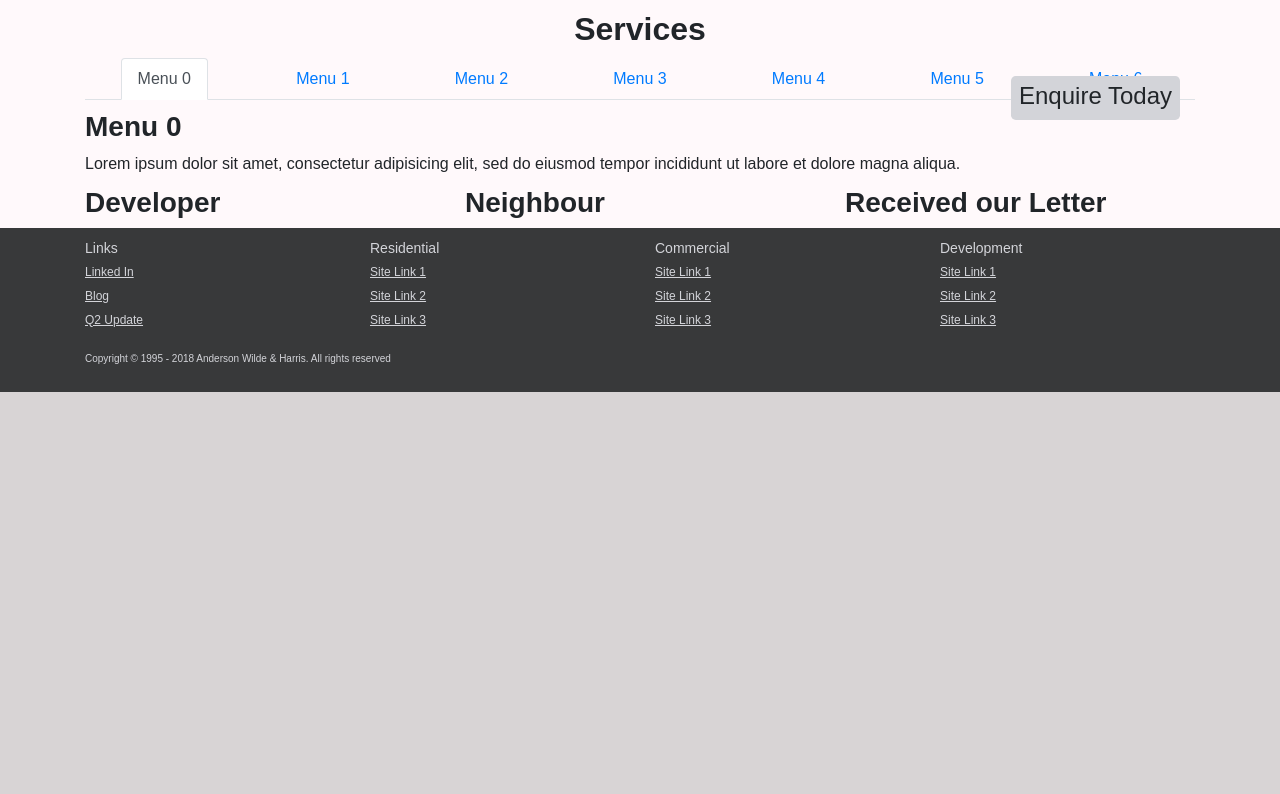
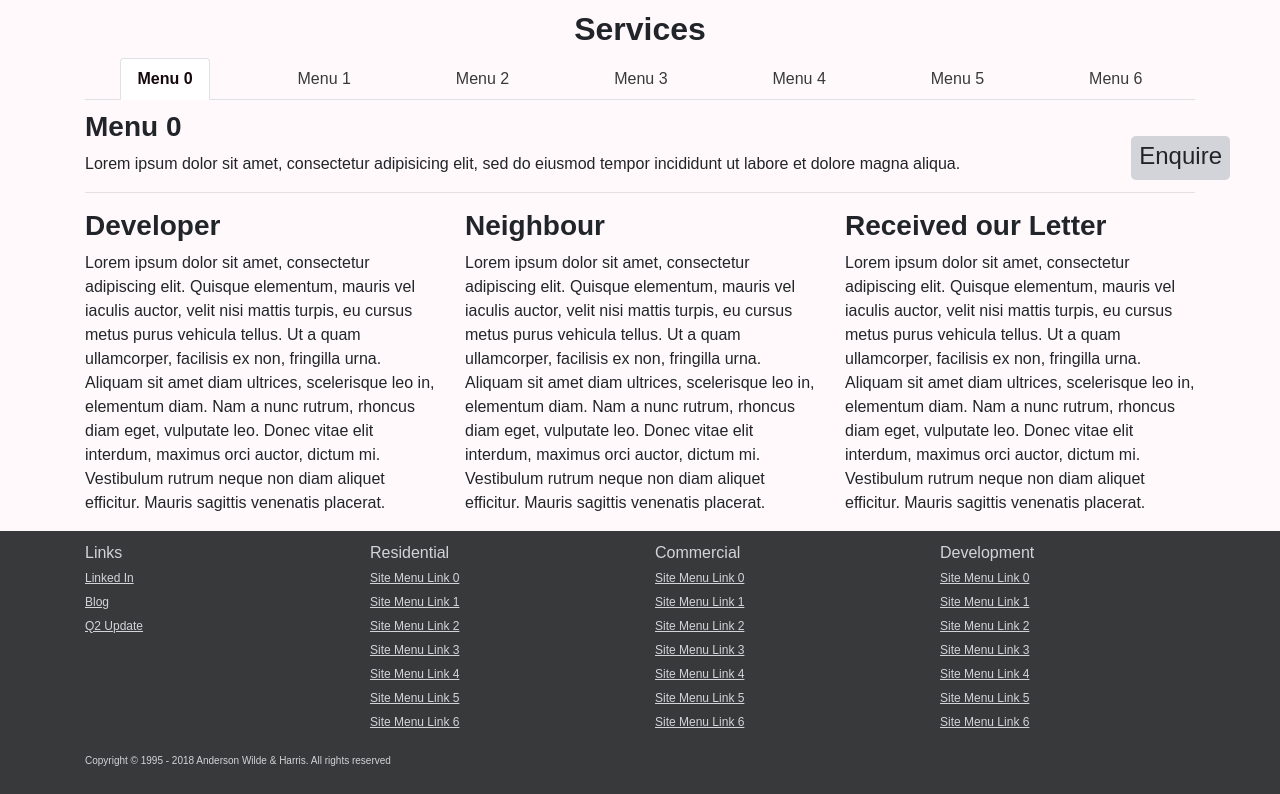
Before and after one commit to arindam8/awh, a Django app: a page that uses awh_build/home/templates/home/template.html in a window 1280 px wide. Shown: the part 580-1374 px from the top of the page. Before the commit the page ends 972 px from the top, so only its background shows below. Run offline with Django 3.2, Linux system fonts and the light colour scheme; some libraries are stand-ins or nearby versions; some web fonts are replaced.

Commit message:
aestetic updates

```diff
--- a/awh_build/home/static/home/styles/category.css
+++ b/awh_build/home/static/home/styles/category.css
@@ -51,8 +51,13 @@ h3 {
     margin-top: 10px;
 }
 
-.tab-content {
-    padding-bottom: 10px;
+.nav-tabs .nav-link {
+    color: var(--med-gray);
+}
+
+.nav-tabs .nav-item.show .nav-link, .nav-tabs .nav-link.active {
+    color: var(--black);
+    font-weight: bold;
 }
 
 .enq_jumbo {
@@ -62,12 +67,13 @@ h3 {
 
 #enquire_widget {
     position: fixed;
-    bottom: 100px;
-    right: 100px;
+    bottom: 40px;
+    right: 50px;
     user-select: none;
     opacity: 1;
     display: block;
     transition: 0.5s;
+    z-index: 100;
 }
 
 #enquire_widget:hover {
@@ -136,15 +142,15 @@ h3 {
     z-index: 100;
     position: fixed;
     bottom: -392px;
-    right: 100px;
+    right: 50px;
     margin-left: 100px;
     visibility: hidden;
     transition: 0.7s;
-    transition-timing-function: cubic-bezier(0.39, 1.46, 0.91, 1.32);
+    /*transition-timing-function: cubic-bezier(0.39, 1.46, 0.91, 1.32);*/
 }
 
 .popup_jumbo_translate {
-    bottom: 100px !important;
+    bottom: 8px !important;
     visibility: visible !important;
     transition: 1s;
 }
--- a/awh_build/home/static/home/styles/generic.css
+++ b/awh_build/home/static/home/styles/generic.css
@@ -10,6 +10,7 @@
     --light-gray: #D3D4D9;
     --med-gray: #38393A;
     --brand-col: #B50A37;
+    --black: #14080E;
     --font-fam: "museo-sans",sans-serif;
     --snow: #FFF9FB;
 }
@@ -48,7 +49,7 @@ body {
 }
 
 .footer_col_h {
-    font-size: 14px;
+    font-size: 16px;
     margin-bottom: 0px;
 }
 
--- a/awh_build/home/templates/home/template.html
+++ b/awh_build/home/templates/home/template.html
@@ -62,25 +62,37 @@
                 <!--col-->
                 <div class="col-md-3">
                     <p class="footer_col_h" >Residential</p>
-                    <a class="footer-link" href="#">Site Link 1</a><br />
-                    <a class="footer-link" href="#">Site Link 2</a><br />
-                    <a class="footer-link" href="#">Site Link 3</a>
+                    <a class="footer-link" href="#">Site Menu Link 0</a><br />
+                    <a class="footer-link" href="#">Site Menu Link 1</a><br />
+                    <a class="footer-link" href="#">Site Menu Link 2</a><br />
+                    <a class="footer-link" href="#">Site Menu Link 3</a><br />
+                    <a class="footer-link" href="#">Site Menu Link 4</a><br />
+                    <a class="footer-link" href="#">Site Menu Link 5</a><br />
+                    <a class="footer-link" href="#">Site Menu Link 6</a>
                 </div>
 
                 <!--col-->
                 <div class="col-md-3">
                     <p class="footer_col_h" >Commercial</p>
-                    <a class="footer-link" href="#">Site Link 1</a><br />
-                    <a class="footer-link" href="#">Site Link 2</a><br />
-                    <a class="footer-link" href="#">Site Link 3</a>
+                    <a class="footer-link" href="#">Site Menu Link 0</a><br />
+                    <a class="footer-link" href="#">Site Menu Link 1</a><br />
+                    <a class="footer-link" href="#">Site Menu Link 2</a><br />
+                    <a class="footer-link" href="#">Site Menu Link 3</a><br />
+                    <a class="footer-link" href="#">Site Menu Link 4</a><br />
+                    <a class="footer-link" href="#">Site Menu Link 5</a><br />
+                    <a class="footer-link" href="#">Site Menu Link 6</a>
                 </div>
 
                 <!--col-->
                 <div class="col-md-3">
                     <p class="footer_col_h" >Development</p>
-                    <a class="footer-link" href="#">Site Link 1</a><br />
-                    <a class="footer-link" href="#">Site Link 2</a><br />
-                    <a class="footer-link" href="#">Site Link 3</a>
+                    <a class="footer-link" href="#">Site Menu Link 0</a><br />
+                    <a class="footer-link" href="#">Site Menu Link 1</a><br />
+                    <a class="footer-link" href="#">Site Menu Link 2</a><br />
+                    <a class="footer-link" href="#">Site Menu Link 3</a><br />
+                    <a class="footer-link" href="#">Site Menu Link 4</a><br />
+                    <a class="footer-link" href="#">Site Menu Link 5</a><br />
+                    <a class="footer-link" href="#">Site Menu Link 6</a>
                 </div>
             </div>
             <!--row-->
--- a/awh_build/home/templates/home/template_category.html
+++ b/awh_build/home/templates/home/template_category.html
@@ -50,20 +50,24 @@
         </div>
     </section>
 
+    <hr>
     <!---col's-->
     <!--row-->
     <div class="row">
         <!--col-->
         <div class="col-md-4">
             <h3>Developer</h3>
+            <p>Lorem ipsum dolor sit amet, consectetur adipiscing elit. Quisque elementum, mauris vel iaculis auctor, velit nisi mattis turpis, eu cursus metus purus vehicula tellus. Ut a quam ullamcorper, facilisis ex non, fringilla urna. Aliquam sit amet diam ultrices, scelerisque leo in, elementum diam. Nam a nunc rutrum, rhoncus diam eget, vulputate leo. Donec vitae elit interdum, maximus orci auctor, dictum mi. Vestibulum rutrum neque non diam aliquet efficitur. Mauris sagittis venenatis placerat.</p>
         </div>
         <!--col-->
         <div class="col-md-4">
             <h3>Neighbour</h3>
+            <p>Lorem ipsum dolor sit amet, consectetur adipiscing elit. Quisque elementum, mauris vel iaculis auctor, velit nisi mattis turpis, eu cursus metus purus vehicula tellus. Ut a quam ullamcorper, facilisis ex non, fringilla urna. Aliquam sit amet diam ultrices, scelerisque leo in, elementum diam. Nam a nunc rutrum, rhoncus diam eget, vulputate leo. Donec vitae elit interdum, maximus orci auctor, dictum mi. Vestibulum rutrum neque non diam aliquet efficitur. Mauris sagittis venenatis placerat.</p>
         </div>
         <!--col-->
         <div class="col-md-4">
             <h3>Received our Letter</h3>
+            <p>Lorem ipsum dolor sit amet, consectetur adipiscing elit. Quisque elementum, mauris vel iaculis auctor, velit nisi mattis turpis, eu cursus metus purus vehicula tellus. Ut a quam ullamcorper, facilisis ex non, fringilla urna. Aliquam sit amet diam ultrices, scelerisque leo in, elementum diam. Nam a nunc rutrum, rhoncus diam eget, vulputate leo. Donec vitae elit interdum, maximus orci auctor, dictum mi. Vestibulum rutrum neque non diam aliquet efficitur. Mauris sagittis venenatis placerat.</p>
         </div>
 
     </div>
@@ -71,7 +75,7 @@
 
 <div id="enquire_widget" class="shake" onclick="toggle_form()" >
     <div class="jumbotron enq_jumbo" id="enquire_widget_jumo">
-        <h4>Enquire Today</h4>
+        <h4>Enquire</h4>
     </div>
 </div>
 
```
